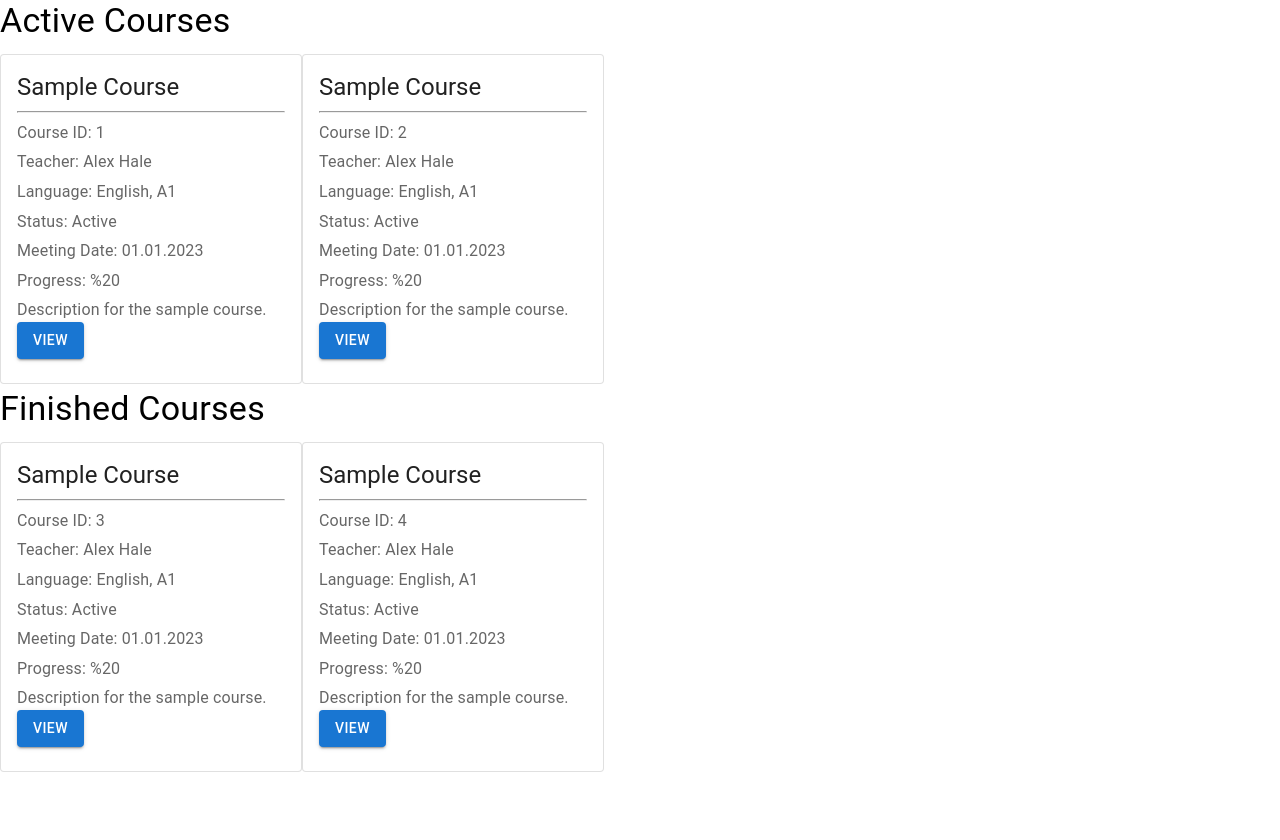
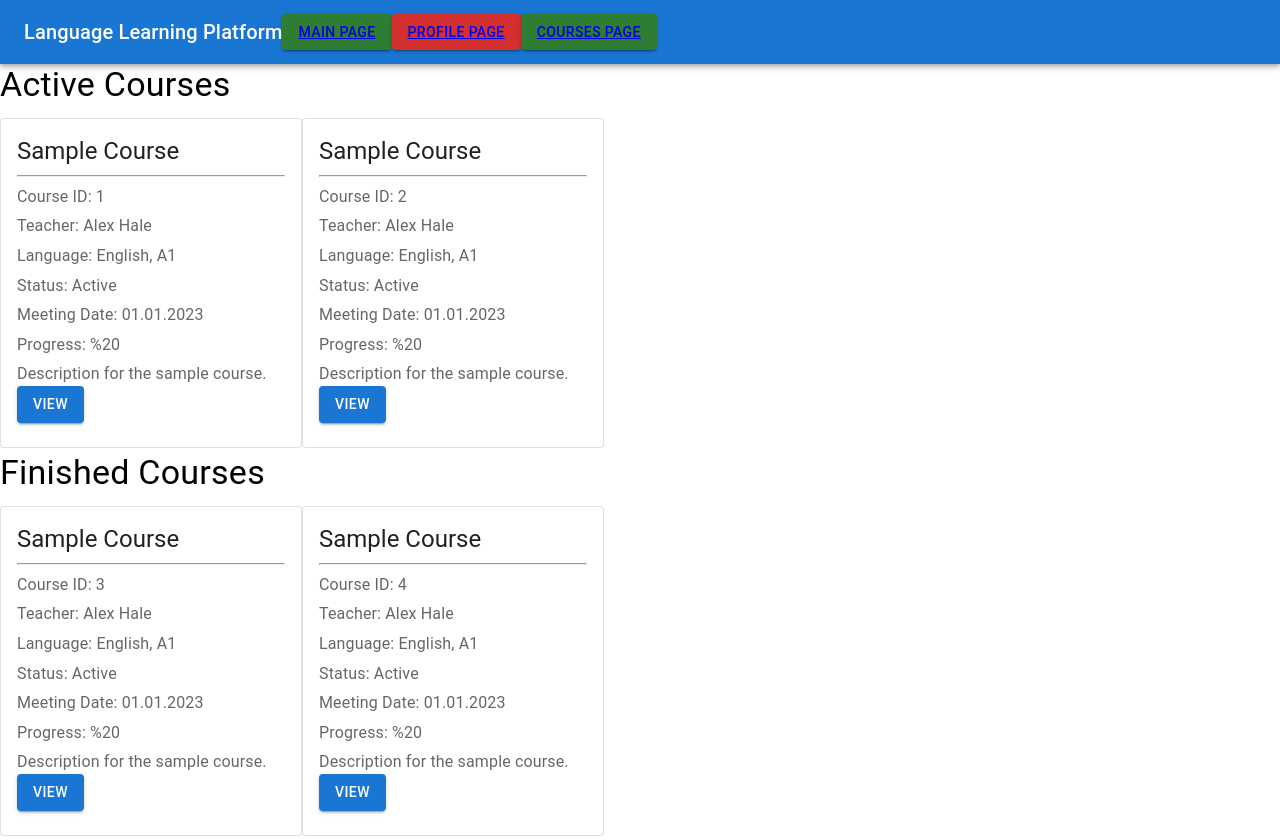
Before and after one commit to efecantepe/LanguageLearning, a React (Create React App) app in the folder learning-language/: page /courses in a window 1280 px wide. Before the commit the page ends 800 px from the top, so only its background shows below. Built offline with nearby package versions, Linux system fonts and the light colour scheme.

Commit message:
Course navigation update

```diff
--- a/learning-language/src/ClassPage.js
+++ b/learning-language/src/ClassPage.js
@@ -1,6 +1,7 @@
 import React, { useState } from 'react';
 import { Card, CardContent, Typography, Button } from '@mui/material';
 import CourseComponent from './Components/CourseComponent';
+import NavigationBar from './NavigationBar';
 
 
 const activeCoursesData = [
@@ -22,7 +23,9 @@ const ClassPage = () => {
   };
 
   return (
+
       <div>
+        <NavigationBar/>
         <div>
           <Typography variant="h4" gutterBottom>
             Active Courses
```
